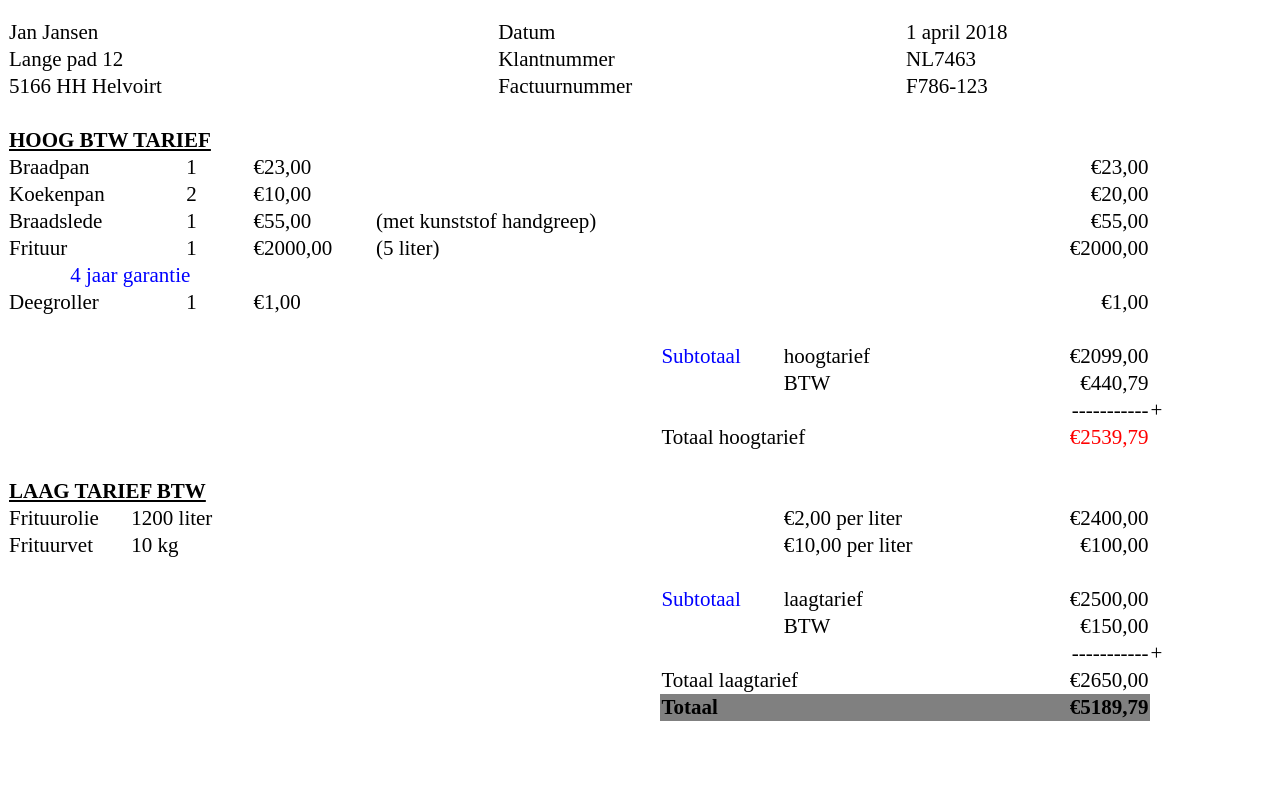
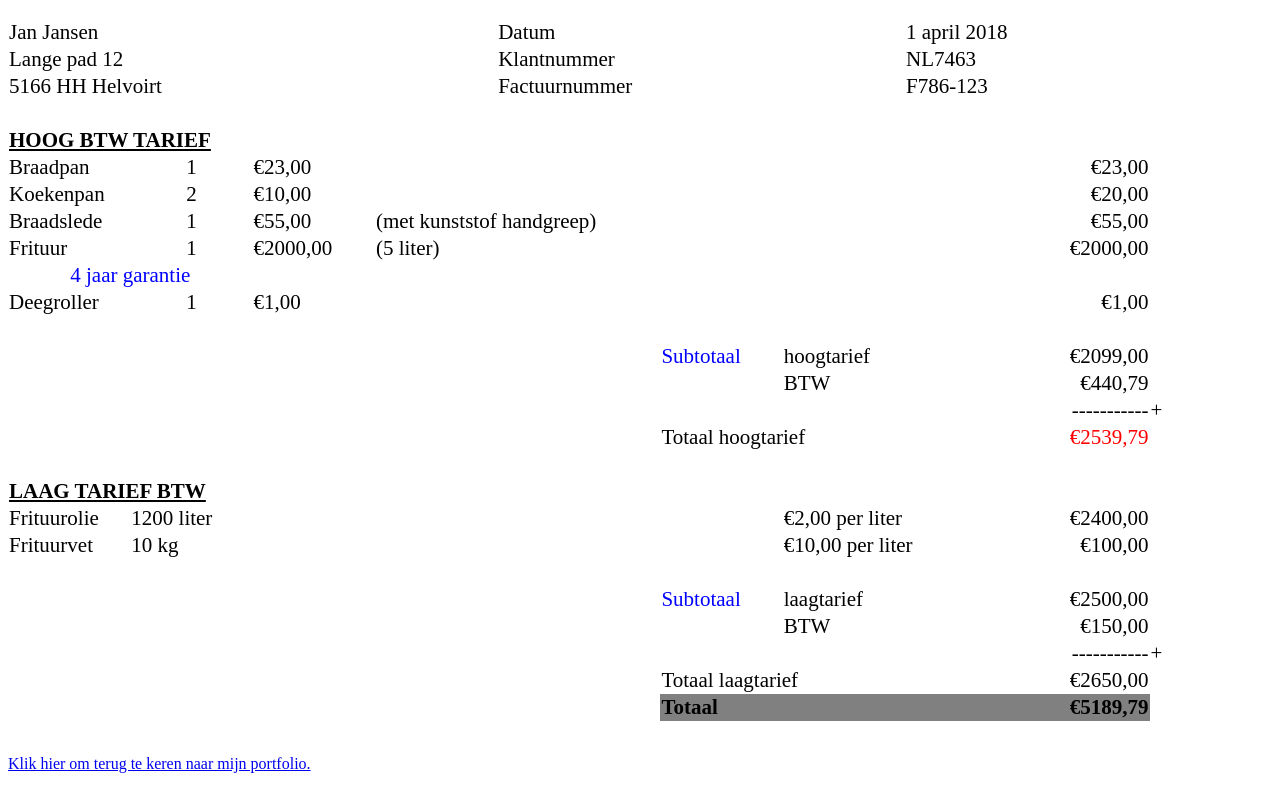
Before and after one commit to RabuDuckk/elmass.github.io, a plain HTML site: page factuur.html in a window 1280 px wide. Shown: the part 161-950 px from the top of the page. Before the commit the page ends 890 px from the top, so only its background shows below. Drawn offline with Linux system fonts and the light colour scheme.

Commit message:
Update factuur.html

```diff
--- a/factuur.html
+++ b/factuur.html
@@ -318,5 +318,7 @@
                 <td></td>
             </tr>
         </table>
+        <br>
+        <p><a href="https://rabuduckk.github.io/elmass.github.io/index.html">Klik hier om terug te keren naar mijn portfolio.</a></p>
     </body>
 </html>
```
